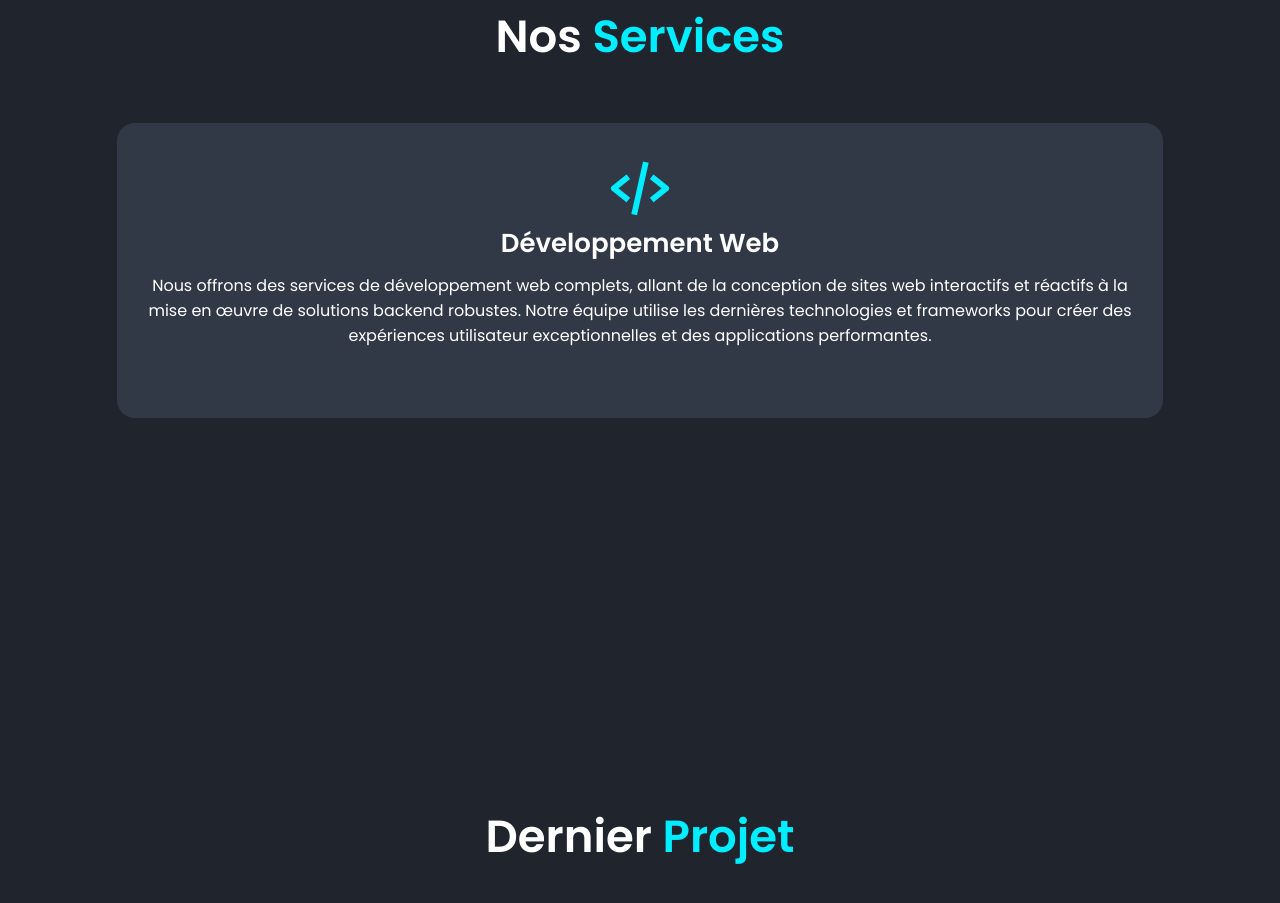
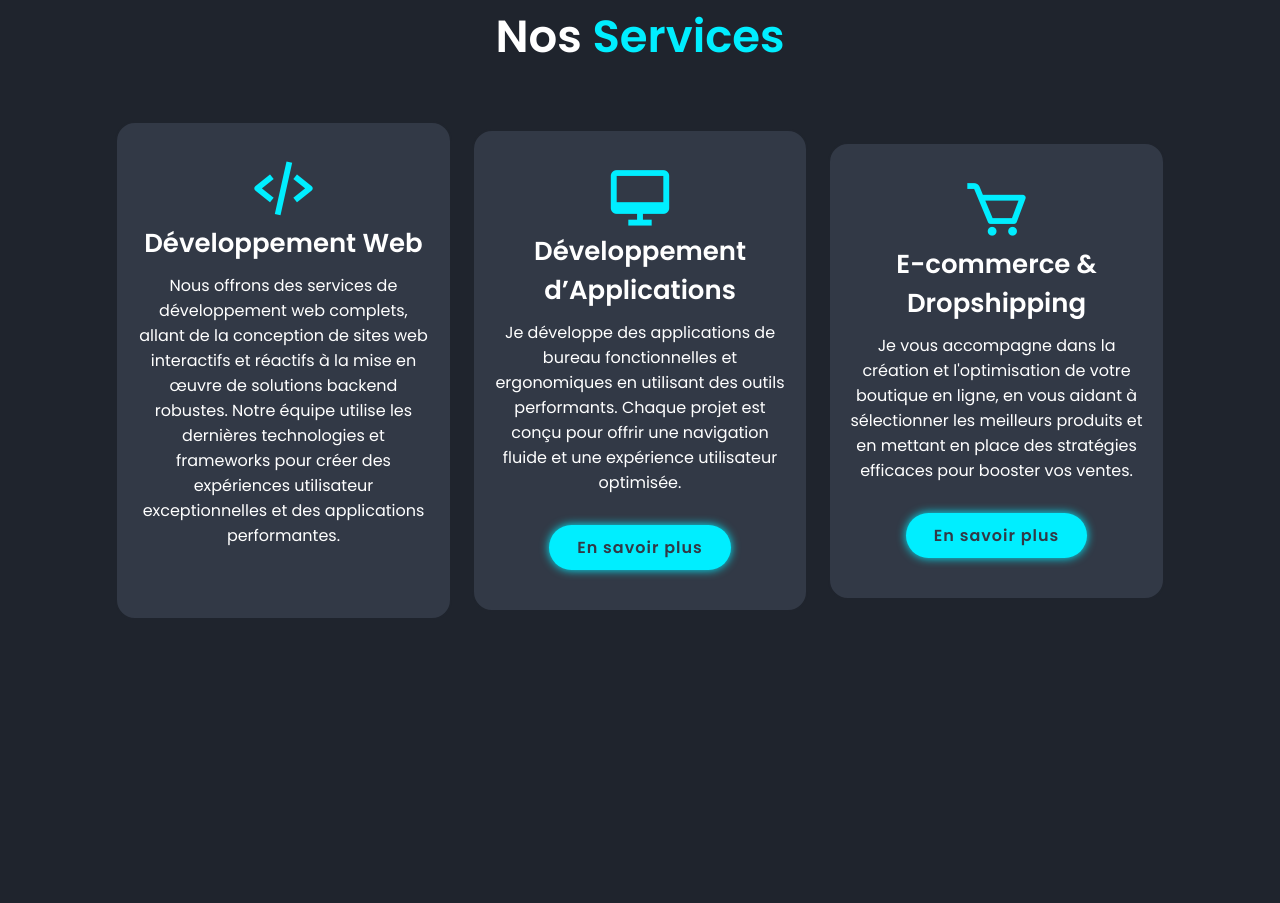
Before and after one commit to salaheddineelykb28/portfolio, a plain HTML site: page index.html in a window 1280 px wide. Shown: the part 1697-2600 px from the top of the page. After the commit the page ends 2400 px from the top, so only its background shows below. Drawn offline with nearby package versions, Linux system fonts and the light colour scheme.

Commit message:
Update index.html

```diff
--- a/index.html
+++ b/index.html
@@ -6,7 +6,7 @@
     <link rel="stylesheet" href="css/style.css">
     <link href='https://unpkg.com/boxicons@2.1.4/css/boxicons.min.css' rel='stylesheet'>
     <script src="js/script.js"></script>
-    <title>Document</title>
+    <title>Portfolio</title>
 </head>
 <body>
     <div id="loading">
@@ -80,15 +80,22 @@
                     à la mise en œuvre de solutions backend robustes. Notre équipe utilise les dernières technologies et frameworks pour
                     créer des expériences utilisateur exceptionnelles et des applications performantes.</p>
             </div>
+            <div class="services-box">
+                <i class="bx bx-desktop"></i>
+                <h3>Développement d’Applications</h3>
+                <p>Je développe des applications de bureau fonctionnelles et ergonomiques en utilisant des outils performants.
+                    Chaque projet est conçu pour offrir une navigation fluide et une expérience utilisateur optimisée.</p>
+                <a href="#" class="btn">En savoir plus</a>
+            </div>
+            <div class="services-box">
+                <i class="bx bx-cart"></i>
+                <h3>E-commerce & Dropshipping</h3>
+                <p>Je vous accompagne dans la création et l'optimisation de votre boutique en ligne, en vous aidant à sélectionner
+                    les meilleurs produits et en mettant en place des stratégies efficaces pour booster vos ventes.</p>
+                <a href="#" class="btn">En savoir plus</a>
+            </div>
         </div>
     </section>
     <!--portfolio section design-->
-    <section class="portfolio" id="portfolio">
-        <h2 class="heading">Dernier <span>Projet</span></h2>
-        <div class="portfolio-container">
-            <div class="portfolio-box">
-            </div>
-        </div>
-    </section>
 </body>
 </html>
```
